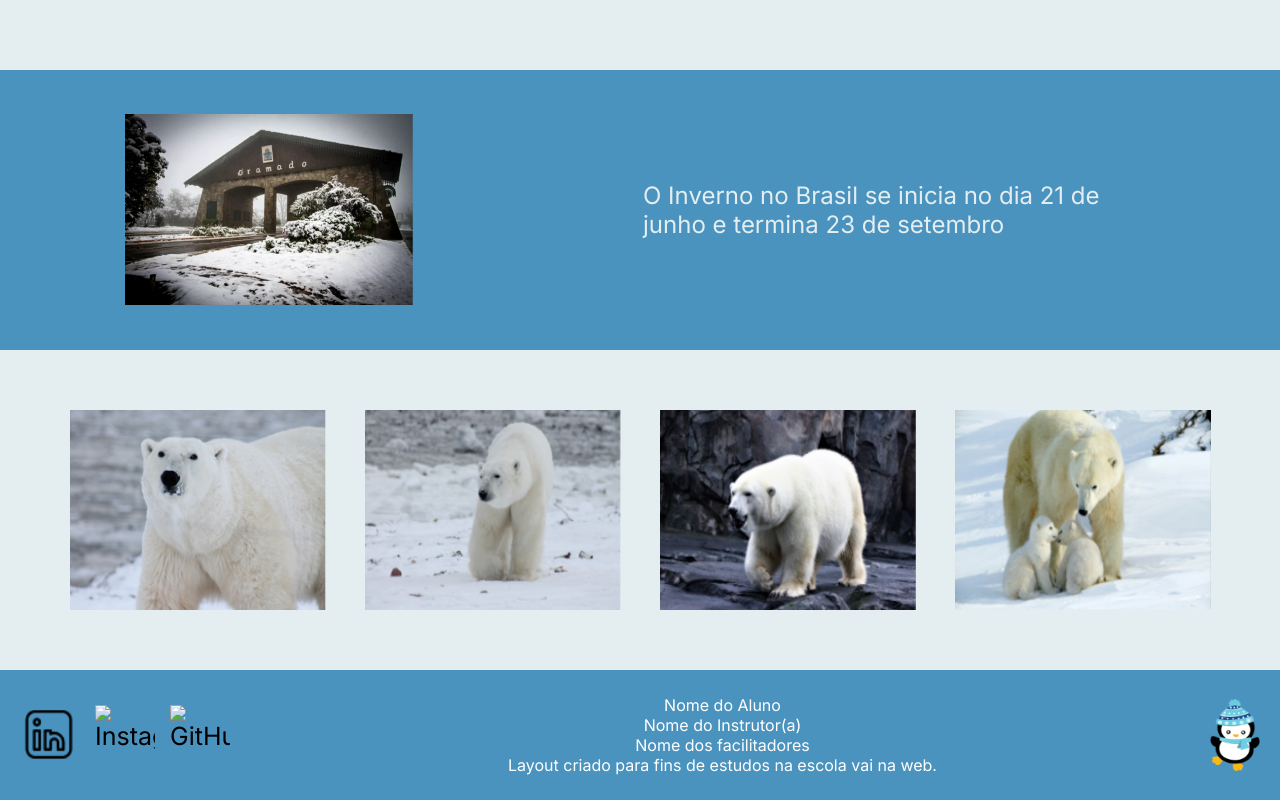
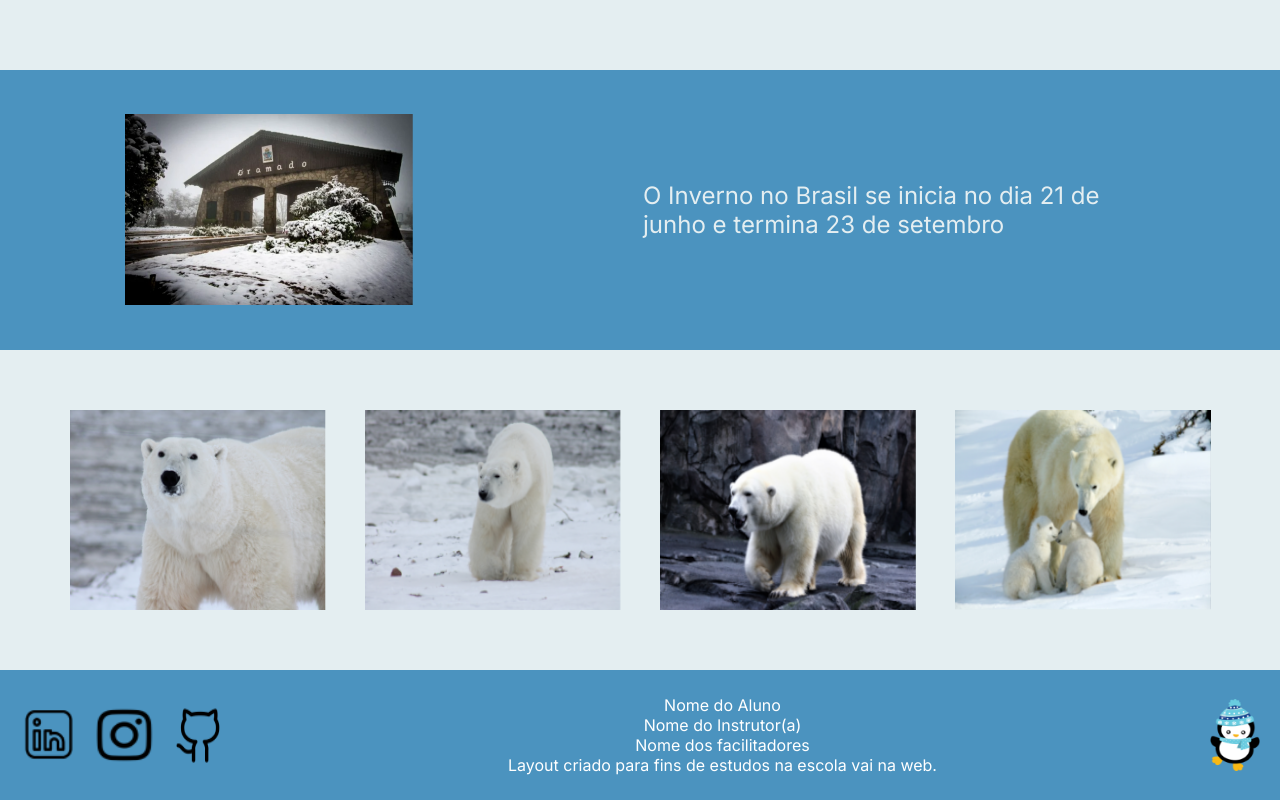
Before and after one commit to KAYSILVHA/DesafioDeInverno, a plain HTML site: page index.html in a window 1280 px wide. Shown: the part 622-1422 px from the top of the page. Drawn offline with Linux system fonts and the light colour scheme; the site is published under a folder, as on GitHub Pages, so addresses that start at the root find nothing.

Commit message:
ajustando o caminho da img

```diff
--- a/index.html
+++ b/index.html
@@ -58,10 +58,10 @@
         <img src="./imagens/linkedin-icon.png" alt="LinkedIn" />
       </a>
       <a href="https://www.instagram.com/">
-        <img src="/imagens/instagram-icon.png" alt="Instagram" />
+        <img src="./imagens/instagram-icon.png" alt="Instagram" />
       </a>
       <a href="https://www.github.com/">
-        <img src="/imagens/github-icon.png" alt="GitHub" />
+        <img src="./imagens/github-icon.png" alt="GitHub" />
       </a>
     </div>
     <div class="footer-texto">
```
